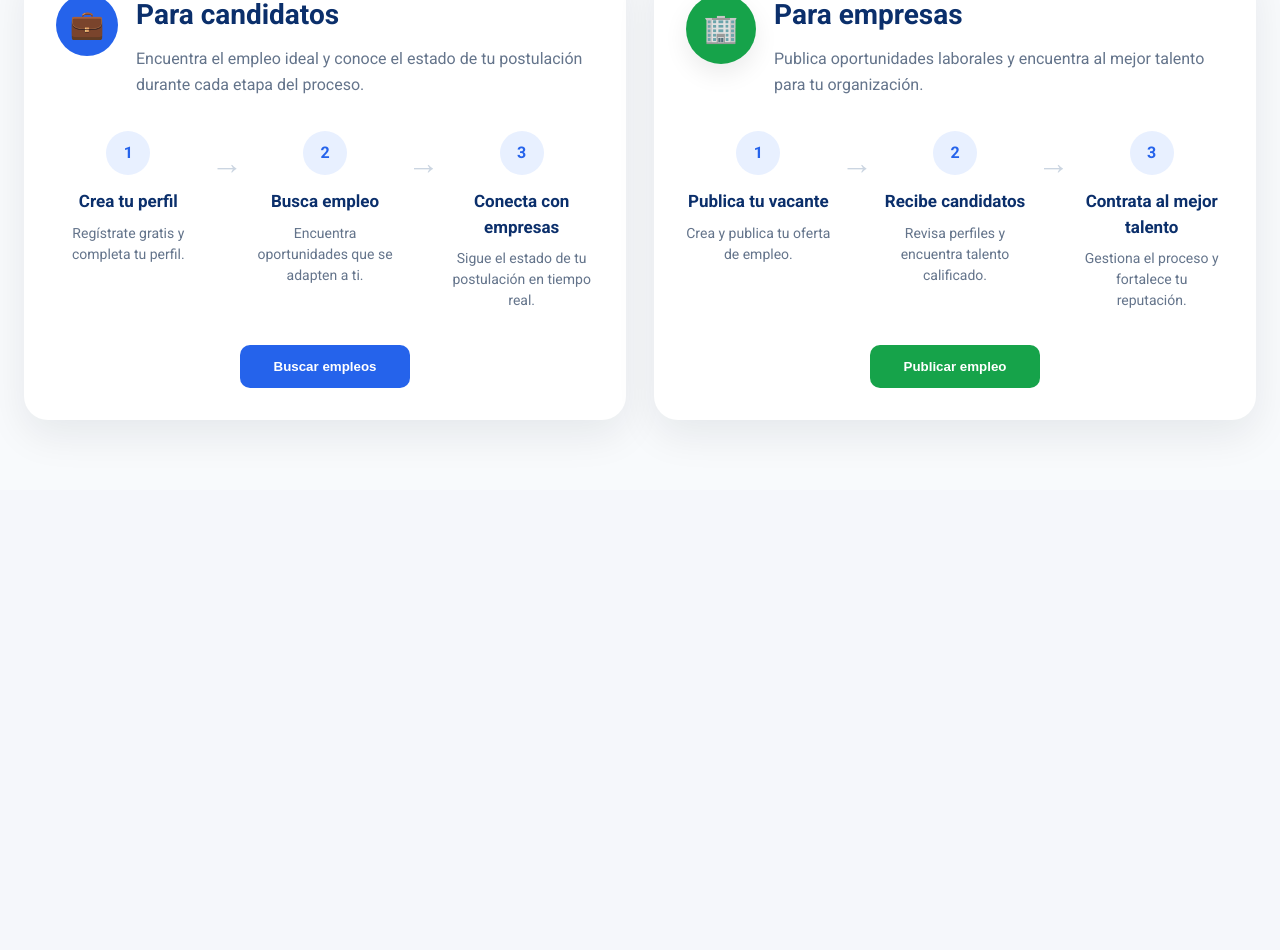
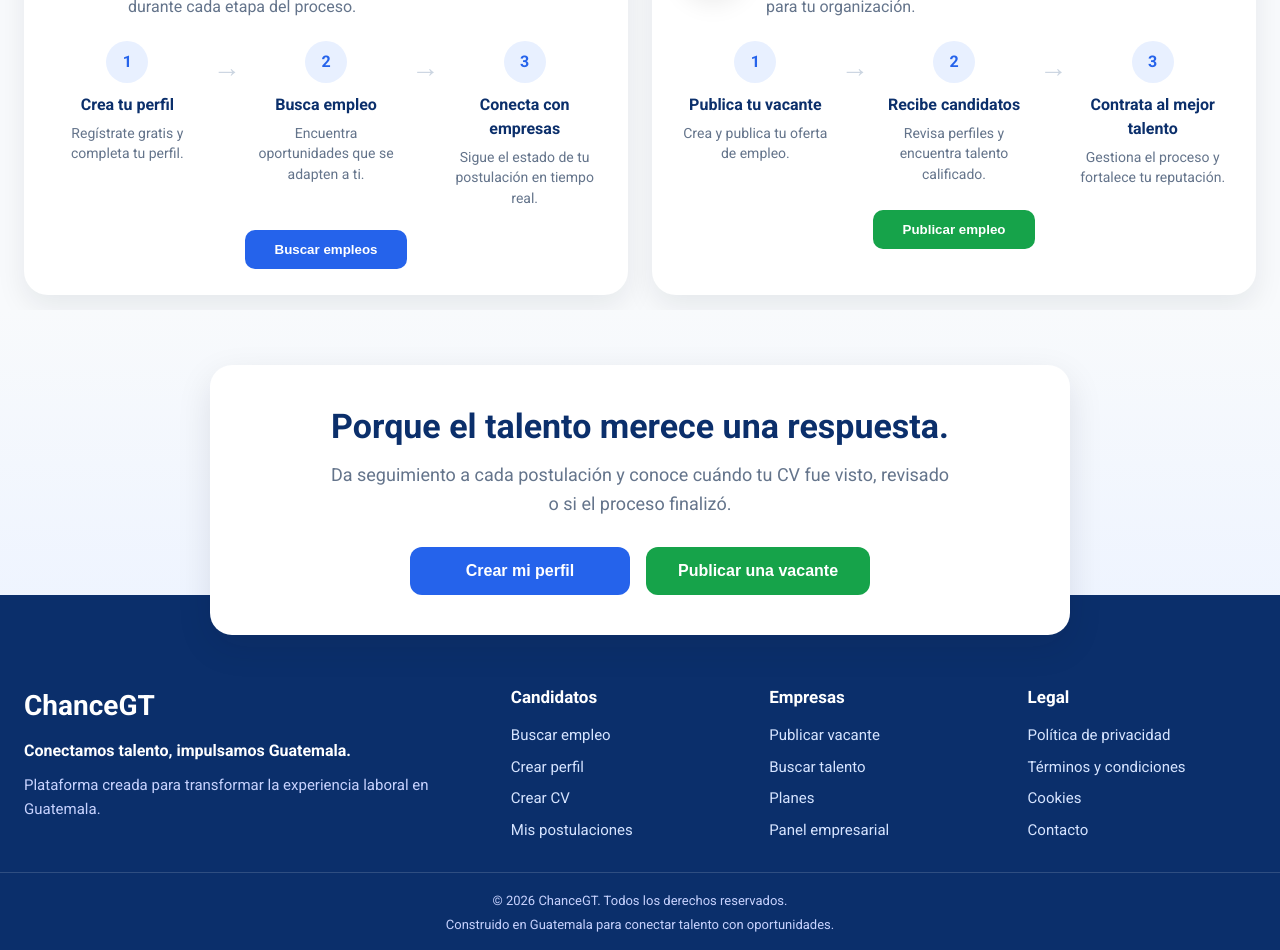
Before and after one commit to Luisdanimartz/talentogt, a React (Vite) app: page / in a window 1280 px wide. Shown: the part 1260-2210 px from the top of the page. Before the commit the page ends 1750 px from the top, so only its background shows below. Built offline with nearby package versions, Linux system fonts and the light colour scheme.

Commit message:
Sprint 3.7 - Landing Page Premium finalizada

```diff
--- /dev/null
+++ b/src/components/CallToAction.jsx
@@ -0,0 +1,49 @@
+import "../styles/CallToAction.css";
+import { useNavigate } from "react-router-dom";
+
+function CallToAction() {
+
+  const navigate = useNavigate();
+
+  return (
+
+    <section className="cta">
+
+      <div className="cta-container">
+
+        <h2>
+           Porque el talento merece una respuesta.
+        </h2>
+
+        <p>
+          Da seguimiento a cada postulación y conoce cuándo tu CV
+fue visto, revisado o si el proceso finalizó.
+        </p>
+
+        <div className="cta-buttons">
+
+          <button
+            className="candidate-btn"
+            onClick={() => navigate("/register")}
+          >
+            Crear mi perfil
+          </button>
+
+          <button
+            className="company-btn"
+            onClick={() => navigate("/register-company")}
+          >
+            Publicar una vacante
+          </button>
+
+        </div>
+
+      </div>
+
+    </section>
+
+  );
+
+}
+
+export default CallToAction;
--- /dev/null
+++ b/src/components/Footer.jsx
@@ -0,0 +1,86 @@
+import "../styles/Footer.css";
+import footerLinks from "../data/footerLinks";
+
+function Footer() {
+  return (
+    <footer className="footer">
+
+      <div className="footer-container">
+
+        {/* Marca */}
+
+        <div className="footer-brand">
+
+          <h2>ChanceGT</h2>
+
+          <p>
+            Conectamos talento, impulsamos Guatemala.
+          </p>
+
+          <span>
+            Plataforma creada para transformar la experiencia laboral en Guatemala.
+          </span>
+
+        </div>
+
+        {/* Candidatos */}
+
+        <div className="footer-column">
+
+          <h3>Candidatos</h3>
+
+          {footerLinks.candidates.map((item) => (
+            <a key={item.name} href={item.href}>
+              {item.name}
+            </a>
+          ))}
+
+        </div>
+
+        {/* Empresas */}
+
+        <div className="footer-column">
+
+          <h3>Empresas</h3>
+
+          {footerLinks.companies.map((item) => (
+            <a key={item.name} href={item.href}>
+              {item.name}
+            </a>
+          ))}
+
+        </div>
+
+        {/* Legal */}
+
+        <div className="footer-column">
+
+          <h3>Legal</h3>
+
+          {footerLinks.legal.map((item) => (
+            <a key={item.name} href={item.href}>
+              {item.name}
+            </a>
+          ))}
+
+        </div>
+
+      </div>
+
+      <div className="footer-bottom">
+
+        <p>
+          © 2026 ChanceGT. Todos los derechos reservados.
+        </p>
+
+        <p>
+          Construido en Guatemala para conectar talento con oportunidades.
+        </p>
+
+      </div>
+
+    </footer>
+  );
+}
+
+export default Footer;
--- /dev/null
+++ b/src/data/footerLinks.js
@@ -0,0 +1,24 @@
+const footerLinks = {
+  candidates: [
+    { name: "Buscar empleo", href: "#" },
+    { name: "Crear perfil", href: "#" },
+    { name: "Crear CV", href: "#" },
+    { name: "Mis postulaciones", href: "#" }
+  ],
+
+  companies: [
+    { name: "Publicar vacante", href: "#" },
+    { name: "Buscar talento", href: "#" },
+    { name: "Planes", href: "#" },
+    { name: "Panel empresarial", href: "#" }
+  ],
+
+  legal: [
+    { name: "Política de privacidad", href: "#" },
+    { name: "Términos y condiciones", href: "#" },
+    { name: "Cookies", href: "#" },
+    { name: "Contacto", href: "#" }
+  ]
+};
+
+export default footerLinks;
--- a/src/pages/Home.jsx
+++ b/src/pages/Home.jsx
@@ -3,6 +3,8 @@ import "../styles/Home.css";
 import Hero from "../components/Hero";
 import CompanyLogos from "../components/CompanyLogos";
 import HowItWorks from "../components/HowItWorks";
+import Footer from "../components/Footer";
+import CallToAction from "../components/CallToAction";
 
 function Home() {
   return (
@@ -10,6 +12,8 @@ function Home() {
       <Hero />
       <CompanyLogos />
       <HowItWorks />
+      <CallToAction />
+      <Footer />
     </>
   );
 }
--- /dev/null
+++ b/src/styles/CallToAction.css
@@ -0,0 +1,185 @@
+/* =======================================================
+   CALL TO ACTION
+======================================================= */
+
+.cta{
+
+    background: linear-gradient(180deg,#F8FAFC 0%,#EEF4FF 100%);
+
+    padding:35px 20px 0;
+
+    position:relative;
+
+}
+
+.cta-container{
+
+    max-width:860px;
+
+    margin:0 auto;
+
+    position:relative;
+
+    top:20px;
+
+    background:#FFF;
+
+    border-radius:22px;
+
+    padding:40px;
+
+    text-align:center;
+
+    box-shadow:0 12px 35px rgba(15,23,42,.10);
+
+    z-index:5;
+
+}
+
+.cta h2{
+
+    font-size:34px;
+
+    max-width:760px;
+
+    margin:0 auto 14px;
+
+    color:#0B2F6B;
+
+    font-weight:800;
+
+    line-height:1.25;
+
+}
+
+.cta p{
+
+    max-width:620px;
+
+    margin:0 auto 28px;
+
+    color:#64748B;
+
+    font-size:18px;
+
+    line-height:1.6;
+
+}
+
+.cta-buttons{
+
+    display:flex;
+
+    justify-content:center;
+
+    align-items:center;
+
+    gap:16px;
+
+}
+
+.candidate-btn{
+
+    background:#2563EB;
+
+    color:white;
+
+    border:none;
+
+    border-radius:12px;
+
+    padding:15px 32px;
+
+    min-width:220px;
+
+    font-size:16px;
+
+    font-weight:700;
+
+    cursor:pointer;
+
+    transition:.25s;
+
+}
+
+.company-btn{
+
+    background:#16A34A;
+
+    color:white;
+
+    border:none;
+
+    border-radius:12px;
+
+    padding:15px 32px;
+
+    min-width:220px;
+
+    font-size:16px;
+
+    font-weight:700;
+
+    cursor:pointer;
+
+    transition:.25s;
+
+}
+
+.candidate-btn:hover,
+.company-btn:hover{
+
+    transform:translateY(-4px);
+
+    box-shadow:0 15px 30px rgba(0,0,0,.18);
+
+}
+
+@media(max-width:768px){
+
+.cta{
+
+    padding:25px 18px 0;
+
+}
+
+.cta-container{
+
+    top:30px;
+
+    padding:30px 22px;
+
+}
+
+.cta h2{
+
+    font-size:30px;
+
+}
+
+.cta p{
+
+    font-size:16px;
+
+    margin-bottom:24px;
+
+}
+
+.cta-buttons{
+
+    flex-direction:column;
+
+    gap:14px;
+
+}
+
+.candidate-btn,
+.company-btn{
+
+    width:100%;
+
+    min-width:auto;
+
+}
+
+}
--- /dev/null
+++ b/src/styles/Footer.css
@@ -0,0 +1,155 @@
+/* =======================================================
+   FOOTER
+======================================================= */
+
+.footer {
+
+    background:#0B2F6B;
+
+    color:white;
+
+    padding:90px 0 12px;
+
+    margin-top:-20px;
+
+    position:relative;
+
+    z-index:1;
+
+}
+
+.footer-container {
+
+    max-width: 1280px;
+    margin: 0 auto;
+    padding: 0 24px;
+
+    display: grid;
+    grid-template-columns: 2fr 1fr 1fr 1fr;
+    gap: 30px;
+
+}
+
+.footer-brand h2 {
+
+    font-size: 28px;
+    margin-bottom: 12px;
+    font-weight: 800;
+
+}
+
+.footer-brand p {
+
+    font-size: 16px;
+    line-height: 1.5;
+    margin-bottom: 10px;
+    font-weight: 600;
+
+}
+
+.footer-brand span {
+
+    color: #C7D2FE;
+    line-height: 1.5;
+    font-size: 15px;
+
+}
+
+.footer-column h3 {
+
+    font-size: 17px;
+    margin-bottom: 14px;
+    font-weight: 700;
+
+}
+
+.footer-column {
+
+    display: flex;
+    flex-direction: column;
+
+}
+
+.footer-column a {
+
+    color: #D6E4FF;
+    text-decoration: none;
+    margin-bottom: 9px;
+    font-size: 15px;
+    transition: .25s;
+
+}
+
+.footer-column a:hover {
+
+    color: white;
+    transform: translateX(5px);
+
+}
+
+.footer-bottom {
+
+    margin-top: 22px;
+    padding-top: 14px;
+
+    border-top: 1px solid rgba(255,255,255,.15);
+
+    text-align: center;
+
+}
+
+.footer-bottom p {
+
+    margin: 4px 0;
+    color: #C7D2FE;
+    font-size: 13px;
+
+}
+
+/* =======================================================
+   RESPONSIVE
+======================================================= */
+
+@media (max-width:900px){
+
+.footer{
+
+    padding:40px 0 12px;
+
+}
+
+.footer-container{
+
+    grid-template-columns:1fr;
+
+    text-align:center;
+
+    gap:20px;
+
+}
+
+.footer-column{
+
+    align-items:center;
+
+}
+
+.footer-brand h2{
+
+    font-size:26px;
+
+}
+
+.footer-brand p{
+
+    font-size:15px;
+
+}
+
+.footer-brand span{
+
+    font-size:14px;
+
+}
+
+}
--- a/src/styles/HowItWorks.css
+++ b/src/styles/HowItWorks.css
@@ -6,7 +6,7 @@
 
     width:100%;
 
-    padding:70px 0;
+    padding:30px 0 15px;
 
     background:#F8FAFC;
 
@@ -32,7 +32,7 @@
 
     font-weight:800;
 
-    margin-bottom:12px;
+    margin-bottom:8px;
 
 }
 
@@ -44,7 +44,7 @@
 
     font-size:18px;
 
-    margin-bottom:50px;
+    margin-bottom:30px;
 
 }
 
@@ -58,7 +58,7 @@
 
     grid-template-columns:repeat(2,1fr);
 
-    gap:28px;
+    gap:24px;
 
 }
 
@@ -72,9 +72,9 @@
 
     border-radius:24px;
 
-    padding:32px;
+    padding:26px;
 
-    box-shadow:0 15px 40px rgba(15,23,42,.08);
+    box-shadow:0 12px 30px rgba(15,23,42,.08);
 
     transition:.25s;
 
@@ -82,7 +82,7 @@
 
 .how-card:hover{
 
-    transform:translateY(-6px);
+    transform:translateY(-4px);
 
 }
 
@@ -94,15 +94,15 @@
 
     gap:18px;
 
-    margin-bottom:34px;
+    margin-bottom:22px;
 
 }
 
 .how-icon{
 
-    width:62px;
+    width:60px;
 
-    height:62px;
+    height:60px;
 
     border-radius:50%;
 
@@ -136,9 +136,9 @@
 
     color:#0B2F6B;
 
-    font-size:28px;
+    font-size:26px;
 
-    margin-bottom:10px;
+    margin-bottom:8px;
 
 }
 
@@ -146,7 +146,7 @@
 
     color:#64748B;
 
-    line-height:1.6;
+    line-height:1.5;
 
 }
 
@@ -162,9 +162,9 @@
 
     justify-content:space-between;
 
-    gap:10px;
+    gap:8px;
 
-    margin-bottom:34px;
+    margin-bottom:22px;
 
 }
 
@@ -178,9 +178,9 @@
 
 .step-circle{
 
-    width:44px;
+    width:42px;
 
-    height:44px;
+    height:42px;
 
     border-radius:50%;
 
@@ -196,7 +196,7 @@
 
     align-items:center;
 
-    margin:0 auto 14px;
+    margin:0 auto 10px;
 
 }
 
@@ -204,9 +204,9 @@
 
     color:#0B2F6B;
 
-    font-size:17px;
+    font-size:16px;
 
-    margin-bottom:8px;
+    margin-bottom:6px;
 
 }
 
@@ -216,17 +216,17 @@
 
     font-size:14px;
 
-    line-height:1.5;
+    line-height:1.45;
 
 }
 
 .step-arrow{
 
-    font-size:32px;
+    font-size:28px;
 
     color:#CBD5E1;
 
-    margin-top:8px;
+    margin-top:6px;
 
 }
 
@@ -240,7 +240,7 @@
 
     margin:0 auto;
 
-    padding:14px 34px;
+    padding:12px 30px;
 
     border:none;
 
@@ -308,7 +308,7 @@
 
 .how-card{
 
-    padding:26px;
+    padding:22px;
 
 }
 
```
